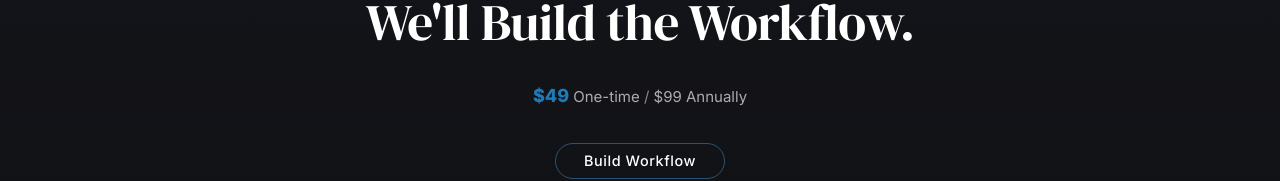
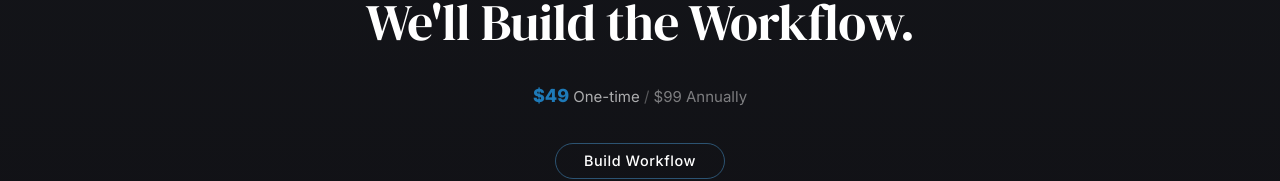
Before and after one commit to coolcalvin457-tech/agent-timesaver-nextjs, a Next.js app: page /workflow in a window 1280 px wide. Shown: the part 214-395 px from the top of the page. Built offline with nearby package versions, Linux system fonts and the light colour scheme; no server answers.

Commit message:
Tune /workflow pricing line opacity hierarchy

```diff
--- a/app/workflow/page.tsx
+++ b/app/workflow/page.tsx
@@ -62,9 +62,9 @@ export default function WorkflowBuilderPage({
               {" "}
               <span style={{ fontWeight: 400, color: "rgba(255,255,255,0.65)" }}>One-time</span>
               {"  "}
-              <span style={{ color: "rgba(255,255,255,0.5)" }}>/</span>
+              <span style={{ color: "rgba(255,255,255,0.30)" }}>/</span>
               {"  "}
-              <span style={{ fontWeight: 400, color: "rgba(255,255,255,0.65)" }}>$99 Annually</span>
+              <span style={{ fontWeight: 400, color: "rgba(255,255,255,0.45)" }}>$99 Annually</span>
             </p>
 
             <a
```
